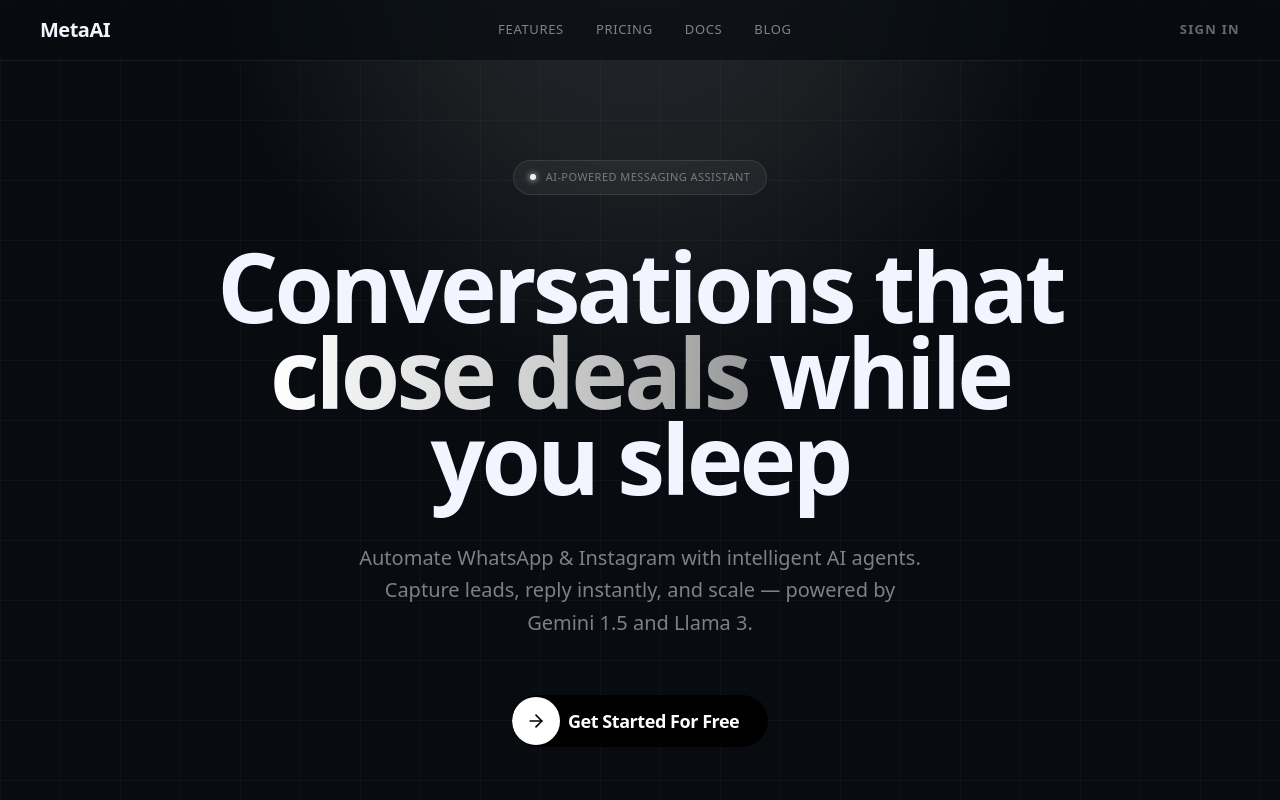
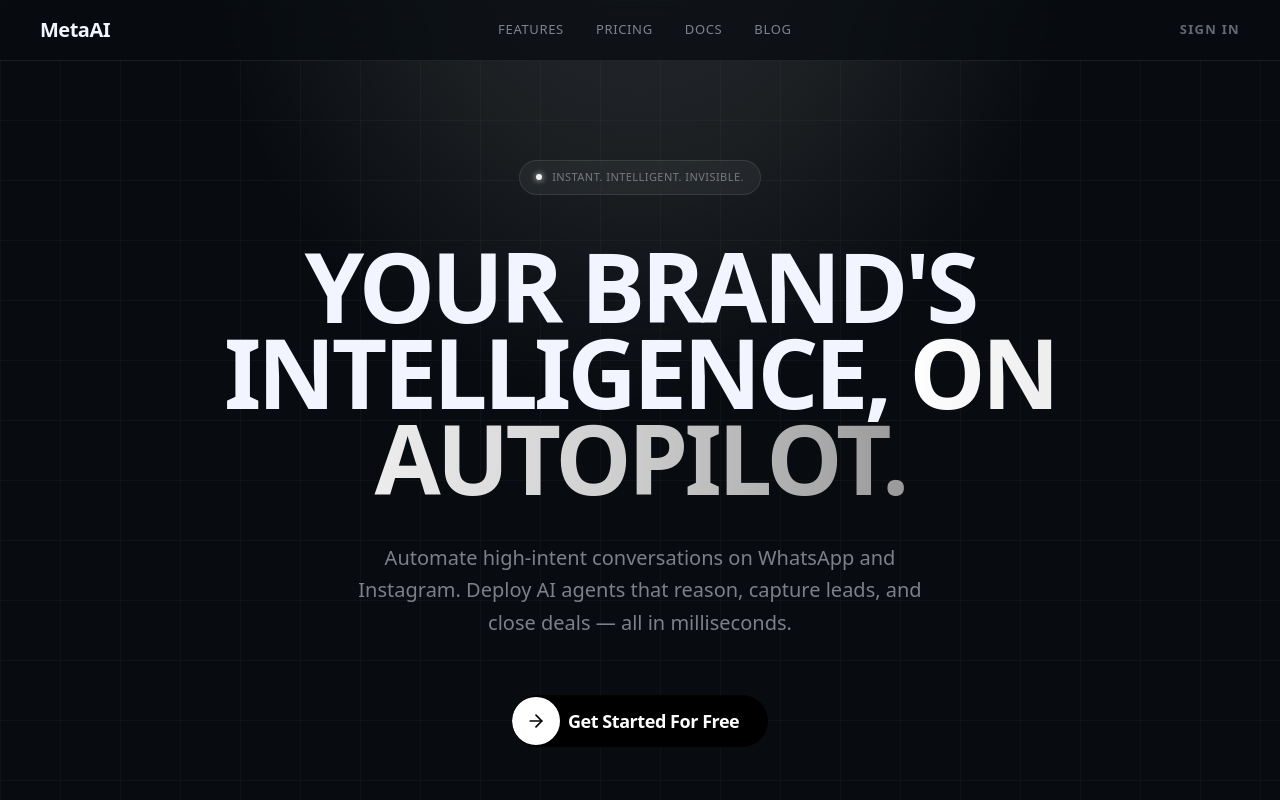
Before and after one commit to ElishmaTalkar/whatsapp-application, a Next.js app: page / in a window 1280 px wide. Shown: the top 800 px of the page. Built offline with nearby package versions, Linux system fonts and the light colour scheme.

Commit message:
marketing: update hero captions for premium minimalist feel

```diff
--- a/src/app/page.tsx
+++ b/src/app/page.tsx
@@ -53,19 +53,19 @@ export default function Home() {
           <FadeIn>
             <div className="inline-flex items-center gap-2.5 px-4 py-2 rounded-full bg-white/5 border border-white/10 backdrop-blur-md mb-2 font-mono text-[11px] tracking-[0.04em] text-[#f2f4ff]/40">
               <div className="w-1.5 h-1.5 rounded-full bg-white animate-blink shadow-[0_0_6px_#fff]" />
-              AI-POWERED MESSAGING ASSISTANT
+              INSTANT. INTELLIGENT. INVISIBLE.
             </div>
           </FadeIn>
 
           <FadeIn delay={0.1}>
-            <h1 className="text-6xl md:text-8xl font-black tracking-tighter leading-[0.9] max-w-4xl mx-auto">
-              Conversations that <span className="text-glow">close deals</span> while you sleep
+            <h1 className="text-6xl md:text-8xl font-black tracking-tighter leading-[0.9] max-w-4xl mx-auto uppercase">
+              Your brand&apos;s intelligence, <span className="text-glow">on autopilot.</span>
             </h1>
           </FadeIn>
 
           <FadeIn delay={0.2}>
             <p className="text-lg md:text-xl text-[#f2f4ff]/50 font-medium max-w-xl mx-auto leading-relaxed">
-              Automate WhatsApp & Instagram with intelligent AI agents. Capture leads, reply instantly, and scale — powered by Gemini 1.5 and Llama 3.
+              Automate high-intent conversations on WhatsApp and Instagram. Deploy AI agents that reason, capture leads, and close deals — all in milliseconds.
             </p>
           </FadeIn>
 
```
